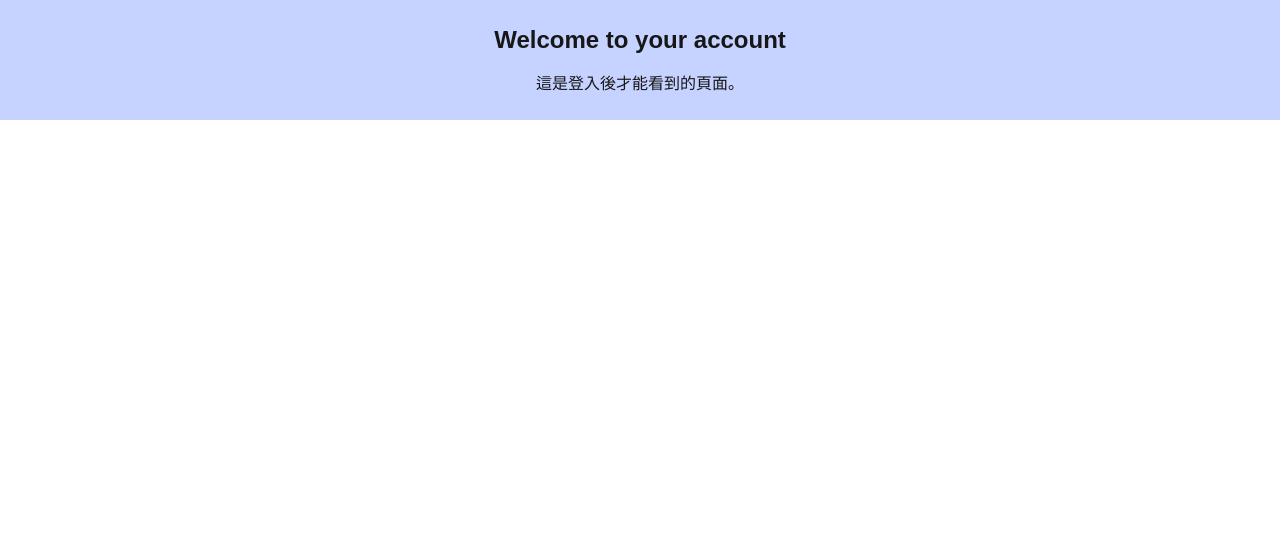
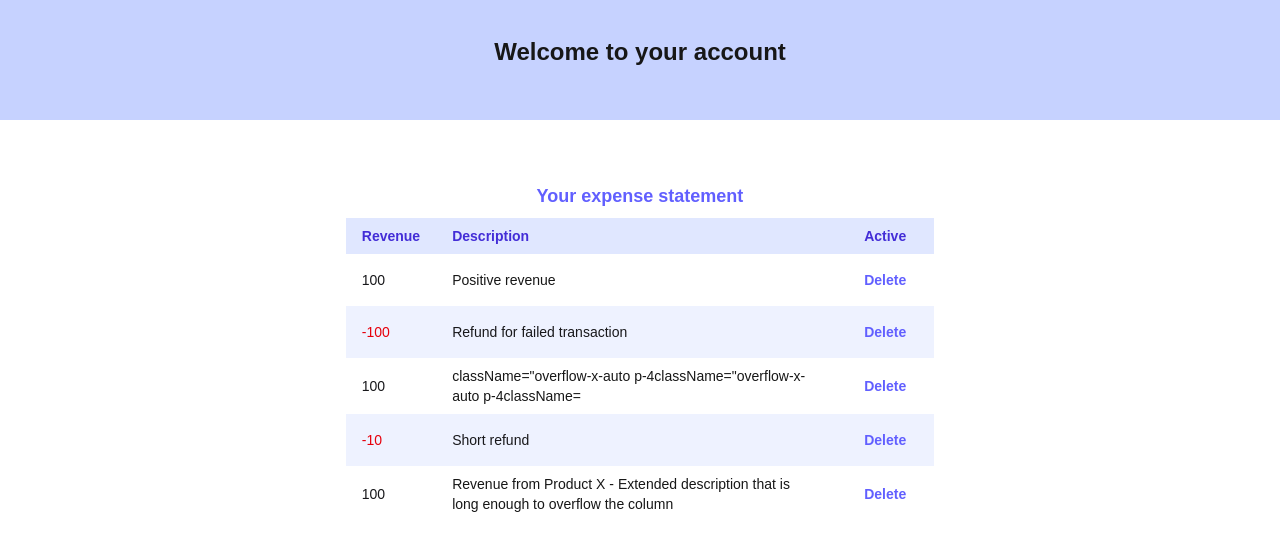
Before and after one commit to yiyun-liao/bootcamp-react-practice, a Next.js app in the folder my-app/: page /account in a window 1280 px wide. Shown: the top 550 px of the page. Built offline with nearby package versions, Linux system fonts and the light colour scheme.

Commit message:
feature: add account table

```diff
--- a/my-app/src/app/account/page.tsx
+++ b/my-app/src/app/account/page.tsx
@@ -1,10 +1,12 @@
+import AccountTable from "@/components/Account/AccountTable";
+
 const AccountPage: React.FC = () => {
     return (
         <main>
             <section className="banner">
                 <h1 className="text-2xl font-bold mb-4">Welcome to your account</h1>
-                <p>這是登入後才能看到的頁面。</p>
             </section>
+            <AccountTable/>
         </main>
     );
 };
--- a/my-app/src/app/globals.css
+++ b/my-app/src/app/globals.css
@@ -38,6 +38,7 @@ main{
   justify-content: flex-start;
   gap: 40px;
   padding-bottom: 80px;
+  min-width: 360px;
 }
 
 .banner{
@@ -50,3 +51,31 @@ main{
   justify-content: center;
   align-items:center;
 }
+
+
+table {
+  text-align: left;
+  border-collapse: collapse;
+  padding: 8px 4px;
+
+}
+
+caption {
+  text-align: center;
+  font-size: var(--text-lg);
+  font-weight: 700;
+  color: var(--color-indigo-500);
+  padding: 8px 4px;
+}
+
+/*基數行顏色比較深*/
+table tr:nth-child(even){
+  background-color: var(--color-indigo-50);
+  color: var(--color-zinc-900);
+}
+
+/*hover 時整行顏色比較深*/
+table tr:hover{
+  background-color: var(--color-indigo-200);
+  color: var(--color-zinc-900);
+}
--- a/my-app/src/app/page.tsx
+++ b/my-app/src/app/page.tsx
@@ -1,8 +1,10 @@
+import LogOutForm from '@/components/Auth/LogOutForm';
 import SignInForm from '@/components/Auth/SignInForm';
 import SignUpForm from '@/components/Auth/SignUpForm';
 
+
 const Page: React.FC = () => {
-    const authForm = "max-w-sm"
+    const authForm = "max-w-sm w-full";
     const styleH1 = "text-2xl text-indigo-800 font-black pb-1 m-auto text-center";
     const styleH2 = "text-lg text-indigo-800 font-black pb-1";
 
@@ -11,10 +13,10 @@ const Page: React.FC = () => {
             <section className="banner">
                 <h1 className={styleH1}>React 練習用專案</h1>
             </section>
-            {/* <section className={authForm}>
+            <section className={authForm}>
                 <h2 className={styleH2}>Hello users!</h2>
-                <AuthForm type="signout" />
-            </section> */}
+                <LogOutForm type="signout" />
+            </section>
             <section className={authForm}>
                 <h2 className={styleH2}>Sign in</h2>
                 <SignInForm type="signin" />
--- /dev/null
+++ b/my-app/src/components/Account/AccountTable.tsx
@@ -0,0 +1,60 @@
+'use client';
+import Button from "../Button";
+
+const data = {
+    0: [+100, 'Positive revenue'],
+    1: [-100, 'Refund for failed transaction'],
+    2: [+100, 'className="overflow-x-auto p-4className="overflow-x-auto p-4className='],
+    3: [-10, 'Short refund'],
+    4: [+100, 'Revenue from Product X - Extended description that is long enough to overflow the column']
+}
+
+
+export default function AccountTable(){
+    function tableResult(){
+        const tdRevenueStyle = "px-4 py-2 w-fit max-w-[80px]";
+        const tdDescriptionStyle = "px-4 py-2 min-w-[80px] max-w-[400px] break-words whitespace-normal";
+        const tdActiveStyle = "px-4 py-2 min-w-[80px]";
+
+        return Object.entries(data).map(([key, [amount, label]]) => {
+            const amountClass = amount >= 0 ? "text-zinc-900" : "text-red-600";
+
+            return(
+                <tr key={key} className="hover:bg-indigo-100">
+                    <td className={`${tdRevenueStyle} ${amountClass}`}>{amount}</td>
+                    <td className={tdDescriptionStyle}>{label}</td>
+                    <td className={`${tdActiveStyle}`}>
+                        <Button
+                            variant="text-button"
+                            width='full'>
+                                Delete
+                        </Button>
+                    </td>
+                </tr>
+            )
+        })
+    }
+
+    return(
+        <div className="overflow-x-auto p-4">
+            <table className="w-full text-left text-sm">
+                <caption>Your expense statement</caption>
+                <colgroup>
+                    <col className="w-fit min-w-[80px]" />
+                    <col className="w-fit min-w-[80px]" />
+                    <col className="w-fit min-w-[80px]" />
+                </colgroup>
+                <thead className="bg-indigo-100 text-indigo-700">
+                    <tr>
+                        <th scope="col" className="px-4 py-2 font-semibold">Revenue</th>
+                        <th scope="col" className="px-4 py-2 font-semibold">Description</th>
+                        <th scope="col" className="px-4 py-2 font-semibold text-center">Active</th>
+                    </tr>
+                </thead>
+                <tbody>
+                    {tableResult()}
+                </tbody>
+            </table>
+        </div>
+    )
+}
--- a/my-app/src/components/Auth/LogoutForm.tsx
+++ b/my-app/src/components/Auth/LogoutForm.tsx
@@ -0,0 +1,33 @@
+'use client';
+import Button from "../Button"
+import { useRouter } from 'next/navigation';
+
+
+interface LogOutFormProps {
+    type?: string;
+}
+
+export default function LogOutForm({type}:LogOutFormProps){
+    const router = useRouter();
+
+    function redirectPage(){
+        router.push('/account');
+    }
+    return(
+        <div>
+            <div className="flex justify-end gap-2">
+                <Button
+                    variant="text-button"
+                    width='full' >
+                        {type}
+                </Button>
+                <Button
+                    variant="solid"
+                    width='full'
+                    onClick={redirectPage}>
+                        Account Page
+                </Button>
+            </div>
+        </div>
+    )
+}
--- a/my-app/src/components/Button.tsx
+++ b/my-app/src/components/Button.tsx
@@ -1,22 +1,21 @@
 interface ButtonProps extends React.ButtonHTMLAttributes<HTMLButtonElement> {
+    children?: string;
     variant?: 'solid' | 'text-button';
     width?: 'full' | 'fit';
   }
 
 export default function Button({children, variant= 'solid', width = 'fit', ...props}:ButtonProps){
 
-    let style = "px-3 py-2 font-semibold rounded overflow-hidden whitespace-nowrap"
+    let style = "w-fit px-3 py-2 font-semibold rounded whitespace-nowrap"
 
     if (width === 'full'){
         style += " w-full"
-    }if(width === 'fit'){
-        style += " min-w-[60px]"
     }
 
     if (variant === 'solid'){
       style += " text-stone-900 bg-indigo-400 hover:bg-indigo-600"
     }if(variant === 'text-button'){
-      style += " text-indigo-400 hover:text-stone-900 hover:bg-indigo-600"
+      style += " text-indigo-500 hover:text-zinc-100 hover:bg-indigo-600"
     }
 
     return(
```
Also changed, not shown: my-app/src/components/Auth/SignInForm.tsx (+5 -2 lines), my-app/src/components/Auth/SignUpForm.tsx (+5 -2 lines).
